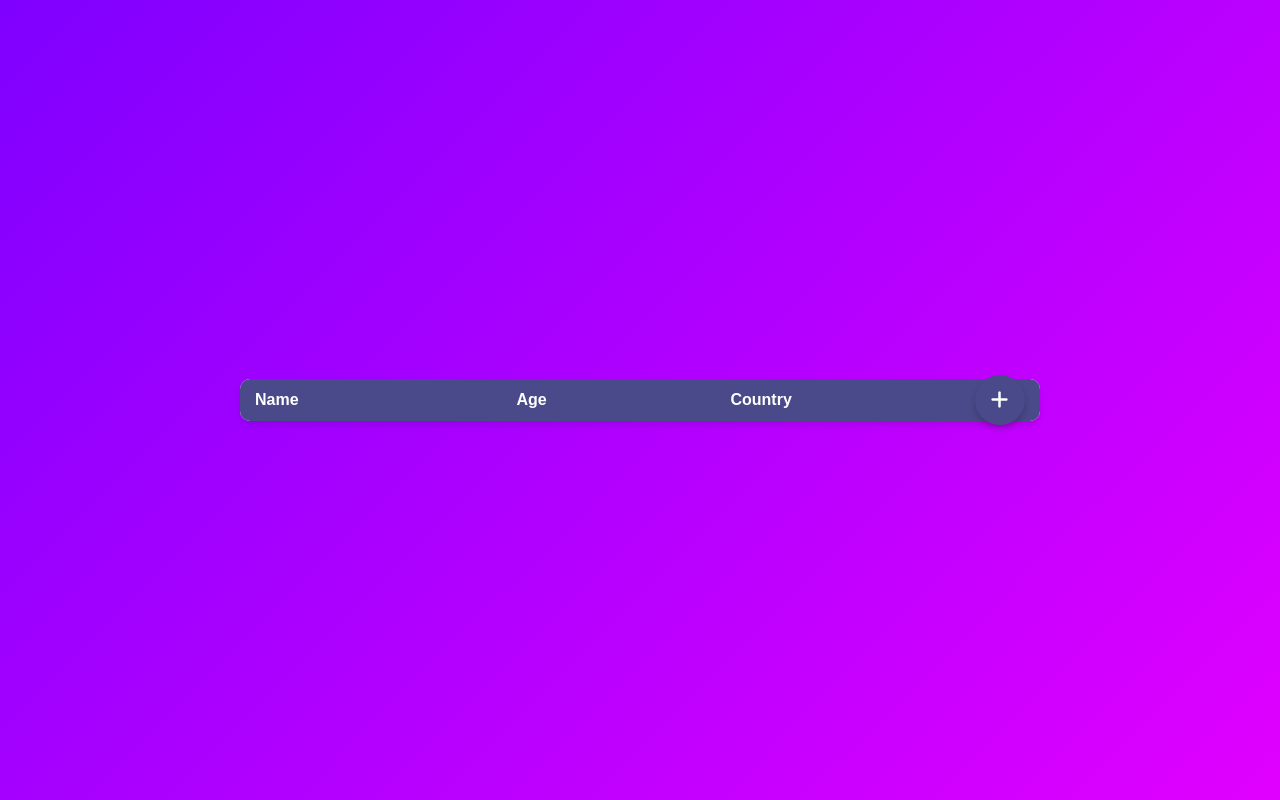
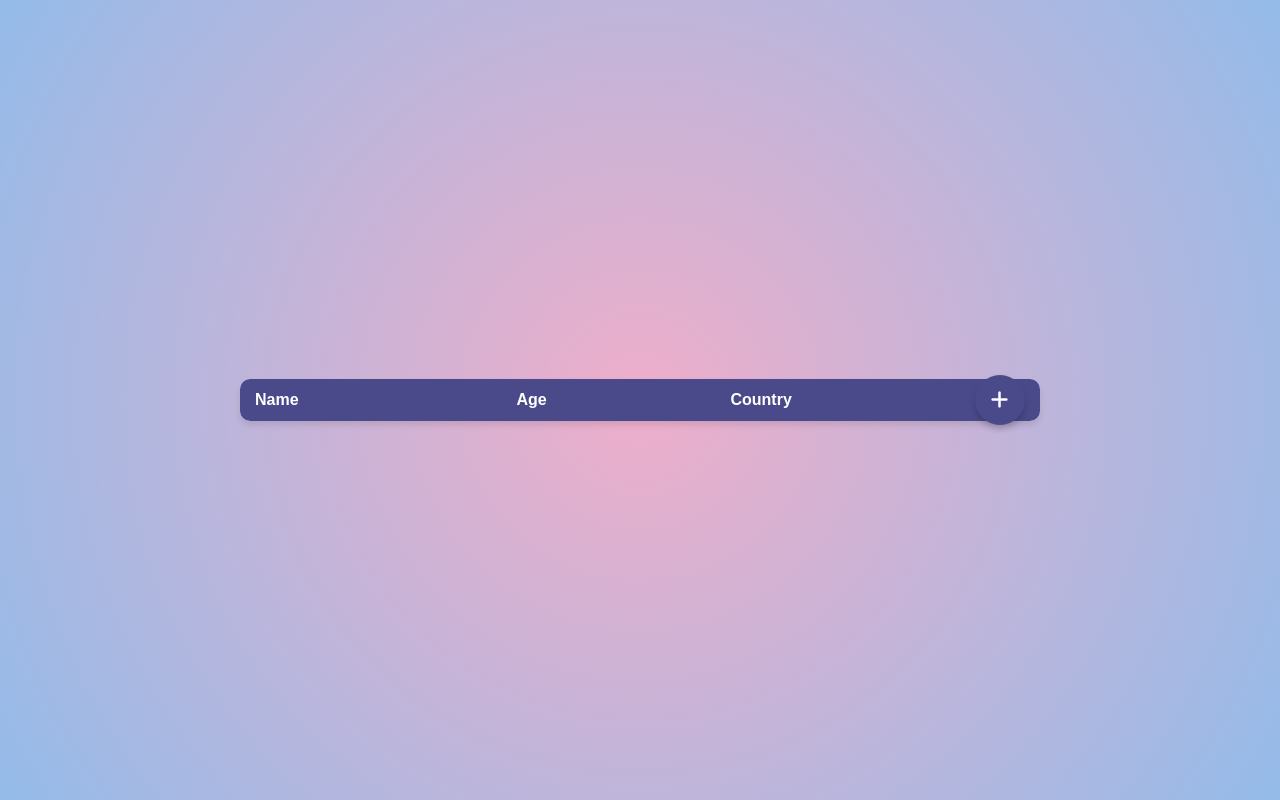
Before and after one commit to Javohir708/js-19-dars, a plain HTML site: page index.html in a window 1280 px wide. Drawn offline with Linux system fonts and the light colour scheme.

Commit message:
homework

```diff
--- a/style.css
+++ b/style.css
@@ -1,6 +1,7 @@
 body {
   font-family: Arial, sans-serif;
-  background: linear-gradient(135deg, #7f00ff, #e100ff);
+  background: rgb(238,174,202);
+  background: radial-gradient(circle, rgba(238,174,202,1) 0%, rgba(148,187,233,1) 100%);
   margin: 0;
   padding: 0;
   display: flex;
```
Also changed, not shown: app.js (line endings or trailing spaces).
